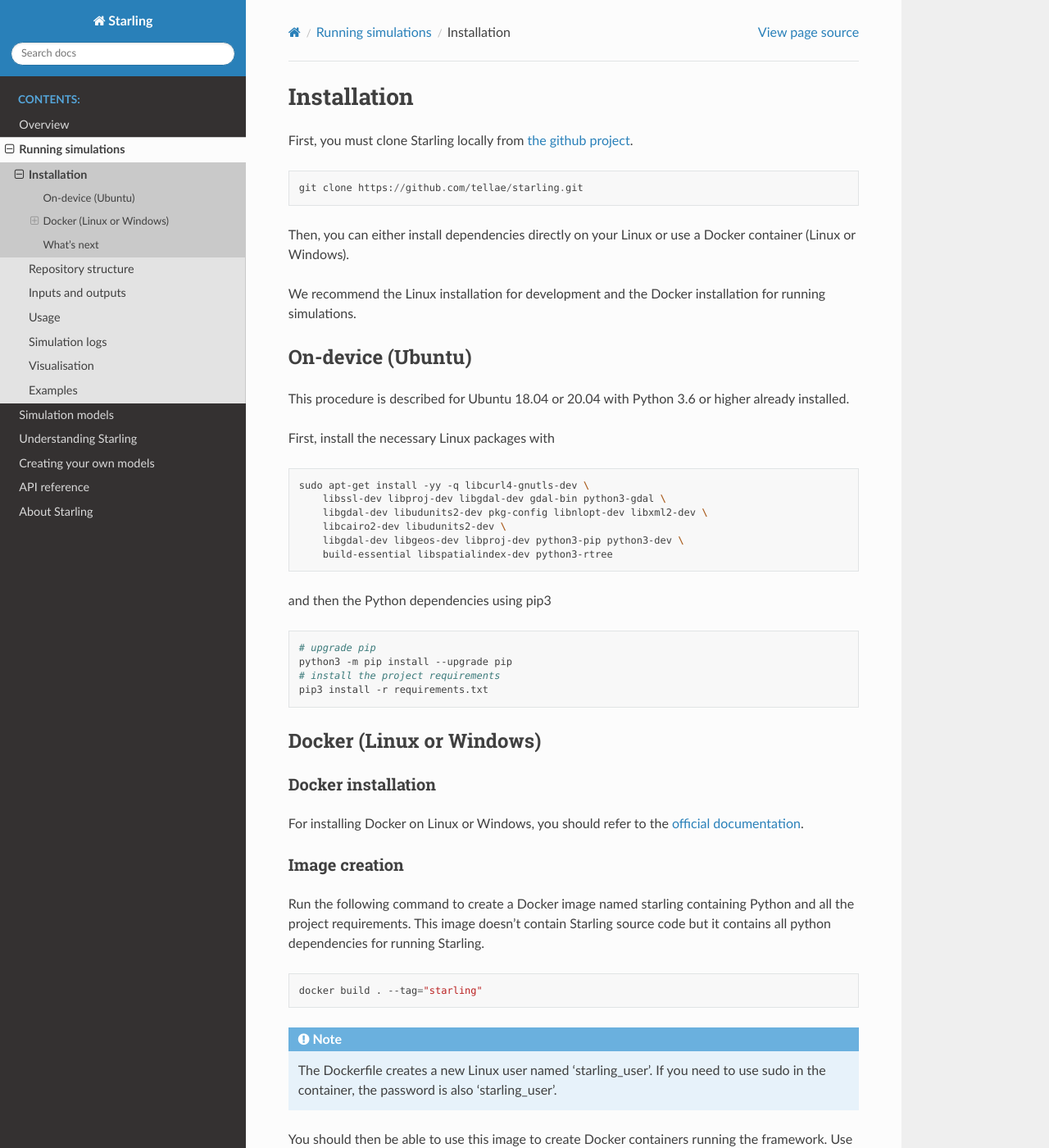
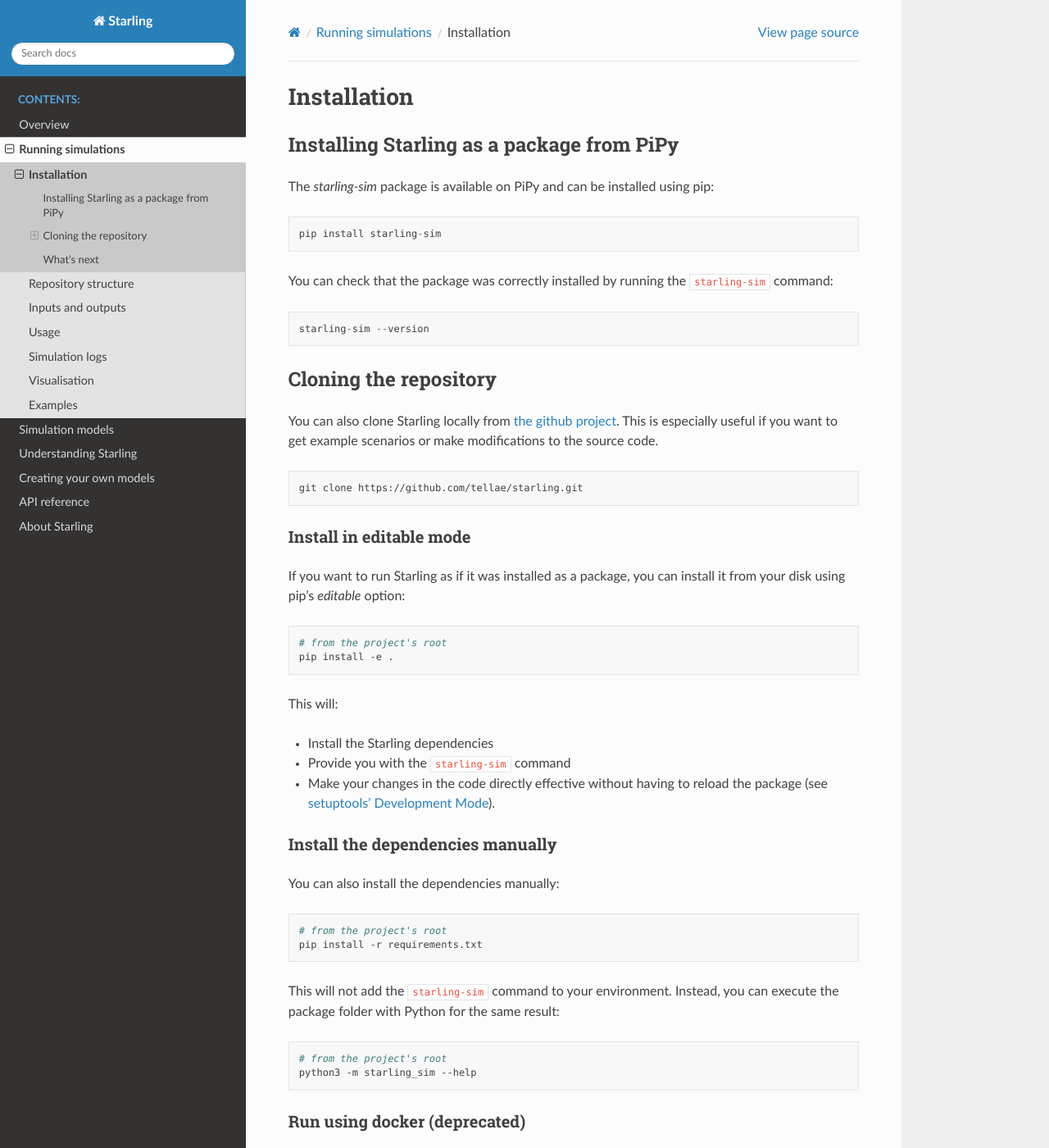
Before and after one commit to tellae/starling, a Sphinx documentation site: the page built from docs/run/install.rst, in a window 1280 px wide and 1400 px high. Shown: the whole window at 82% size. Built offline with Sphinx 7.4.7 and the Read the Docs theme 3.1.0, drawn with Linux system fonts in a browser that asks for light colours; pages that are not in the unit, such as notebooks, are missing from menus; some of the changed text lies outside the part shown.

Commit message:
update the docs to reflect the use of the command line cloning the repository is no longer the main way to run Starling !

```diff
--- a/docs/run/install.rst
+++ b/docs/run/install.rst
@@ -4,55 +4,76 @@
 Installation
 ############
 
-First, you must clone Starling locally from `the github project <https://github.com/tellae/starling>`_.
+Installing Starling as a package from PiPy
+==========================================
+
+The *starling-sim* package is available on PiPy and can be installed using pip:
 
 .. code-block::
 
-    git clone https://github.com/tellae/starling.git
+    pip install starling-sim
 
-Then, you can either install dependencies directly on your Linux or
-use a Docker container (Linux or Windows).
+You can check that the package was correctly installed by running the ``starling-sim`` command:
 
-We recommend the Linux installation for development and the Docker installation for running simulations.
+.. code-block::
 
-On-device (Ubuntu)
-==================
+    starling-sim --version
 
-This procedure is described for Ubuntu 18.04 or 20.04 with Python 3.6 or higher already installed.
 
-First, install the necessary Linux packages with
+Cloning the repository
+======================
+
+You can also clone Starling locally from `the github project <https://github.com/tellae/starling>`_.
+This is especially useful if you want to get example scenarios or make modifications to the source code.
 
 .. code-block:: bash
 
-    sudo apt-get install -yy -q libcurl4-gnutls-dev \
-        libssl-dev libproj-dev libgdal-dev gdal-bin python3-gdal \
-        libgdal-dev libudunits2-dev pkg-config libnlopt-dev libxml2-dev \
-        libcairo2-dev libudunits2-dev \
-        libgdal-dev libgeos-dev libproj-dev python3-pip python3-dev \
-        build-essential libspatialindex-dev python3-rtree
+    git clone https://github.com/tellae/starling.git
 
-and then the Python dependencies using pip3
+
+Install in editable mode
+++++++++++++++++++++++++
+
+If you want to run Starling as if it was installed as a package, you can install
+it from your disk using pip's `editable` option:
 
 .. code-block:: bash
 
-    # upgrade pip
-    python3 -m pip install --upgrade pip
-    # install the project requirements
-    pip3 install -r requirements.txt
+    # from the project's root
+    pip install -e .
 
-Docker (Linux or Windows)
-=========================
+This will:
 
-Docker installation
--------------------
+- Install the Starling dependencies
+- Provide you with the ``starling-sim`` command
+- Make your changes in the code directly effective without having to reload the package (see `setuptools' Development Mode <https://setuptools.pypa.io/en/latest/userguide/development_mode.html>`_).
 
-For installing Docker on Linux or Windows, you should refer to the
-`official documentation <https://docs.docker.com/engine/install/>`_.
+Install the dependencies manually
++++++++++++++++++++++++++++++++++
 
-Image creation
---------------
+You can also install the dependencies manually:
 
-Run the following command to create a Docker image named starling
+.. code-block:: bash
+
+    # from the project's root
+    pip install -r requirements.txt
+
+This will not add the ``starling-sim`` command to your environment.
+Instead, you can execute the package folder with Python for the same result:
+
+.. code-block:: bash
+
+    # from the project's root
+    python3 -m starling_sim --help
+
+
+Run using docker (deprecated)
++++++++++++++++++++++++++++++
+
+You can also run Starling in a Docker environment using the Dockerfile at the root
+of the repository.
+
+Run the following command to create a Docker image named `starling`
 containing Python and all the project requirements. This image doesn't
 contain Starling source code but it contains all python dependencies
 for running Starling.
@@ -71,8 +92,9 @@
 in the container. On Windows, replace *$(pwd)* by *%cd%* to get the absolute
 path to the current folder.
 
+
 Detached mode
-+++++++++++++
+-------------
 
 You can execute Docker in detached mode, which allows you to let one
 or more simulations run on their own.
@@ -92,7 +114,7 @@
         bash -c "my_command -option"
 
 Interactive mode
-++++++++++++++++
+----------------
 
 You can also run Docker in interactive mode, which will place you inside the
 container and allow you to execute shell commands as in a terminal.
@@ -109,6 +131,7 @@
 
     docker run -it -v "%cd%:/starling_dir/" --name container_name starling
 
+
 What's next
 ===========
 
--- a/docs/run/io.rst
+++ b/docs/run/io.rst
@@ -39,7 +39,7 @@
 These files represent the networks used by the agents to evolve in the simulation and are used to
 setup the :class:`~starling_sim.basemodel.topology.osm_network` using the *osmnx* library.
 
-OSM graphs can be generated using via the command line, run `starling-sim osm-graph -h` for more information.
+OSM graphs can be generated using via the command line, run ``starling-sim osm-graph -h`` for more information.
 
 Graph speeds
 ++++++++++++
@@ -89,7 +89,7 @@
 Here, dynamic means that agents are introduced in the course of the simulation, according to their ``origin_time`` key.
 
 Agent inputs are described using `Geojson <https://geojson.org/>`_ Feature objects
-with specific properties. JSON schemas for the agents of a model can be generated using the ``schema`` action of `starling-sim`
+with specific properties. JSON schemas for the agents of a model can be generated using the ``schema`` action of ``starling-sim``
 
 .. code-block:: bash
 
--- a/docs/run/usage.rst
+++ b/docs/run/usage.rst
@@ -21,14 +21,14 @@
 Once you have setup your execution environment (either on your device or with Docker, see :ref:`installation`)
 and your simulation data (see :ref:`inout`), you can run your scenario.
 
-Simulations are run by executing the `starling-sim` command from the project root
+Simulations are run by executing the ``starling-sim`` command from the project root
 with the path to your scenario folder. For instance:
 
 .. code-block:: bash
 
     starling-sim run data/models/SB_VS/my_scenario/
 
-For more information about the options of `starling-sim`, use the ``-h`` (or ``--help``) option:
+For more information about the options of ``starling-sim``, use the ``-h`` (or ``--help``) option:
 
 .. code-block:: bash
 
```
Also changed, not shown: other parts of docs/run/usage.rst (+1 -1 lines), README.md (+8 -61 lines), docs/run/examples.rst (+8 -10 lines), 2 other files.
